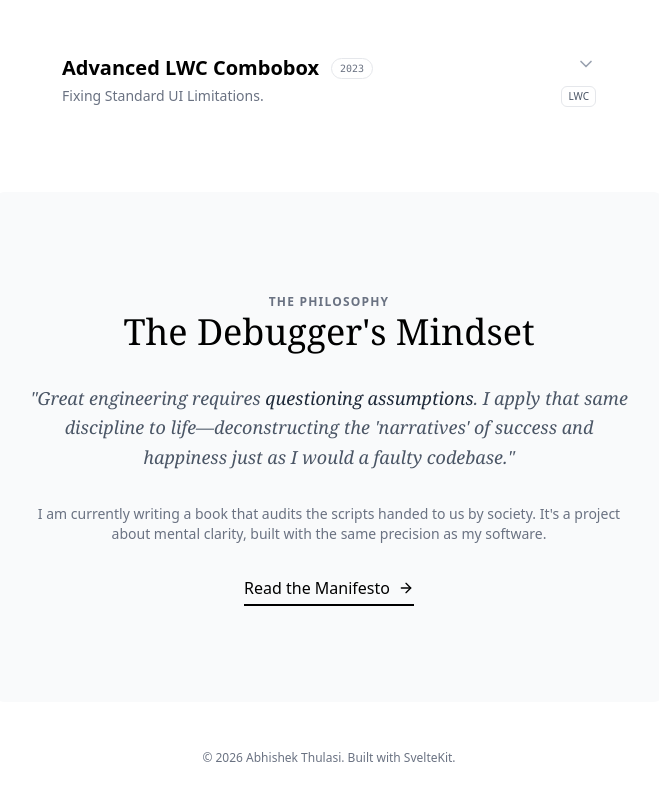
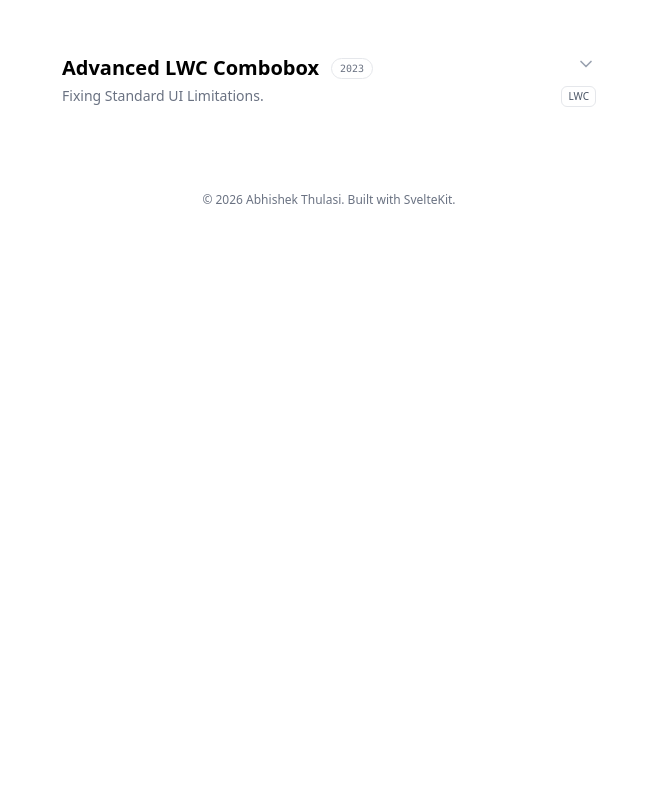
Before and after one commit to abhishekthulasi/portfolio, a SvelteKit app: page / in a window 1280 px wide. Shown: the part 1973-2773 px from the top of the page, without its empty margins (311-970 px from the left). After the commit the page ends 2229 px from the top, so only its background shows below. Built offline with nearby package versions, Linux system fonts and the light colour scheme.

Commit message:
Disabled AstuteSection until the revamp is done

```diff
--- a/src/routes/+page.svelte
+++ b/src/routes/+page.svelte
@@ -191,7 +191,7 @@
             {/each}
         </div>
 
-        <AstuteSection />
+        <!-- <AstuteSection /> -->
 
         <footer
             class="py-12 text-center text-xs text-gray-500 dark:text-gray-400"
```
